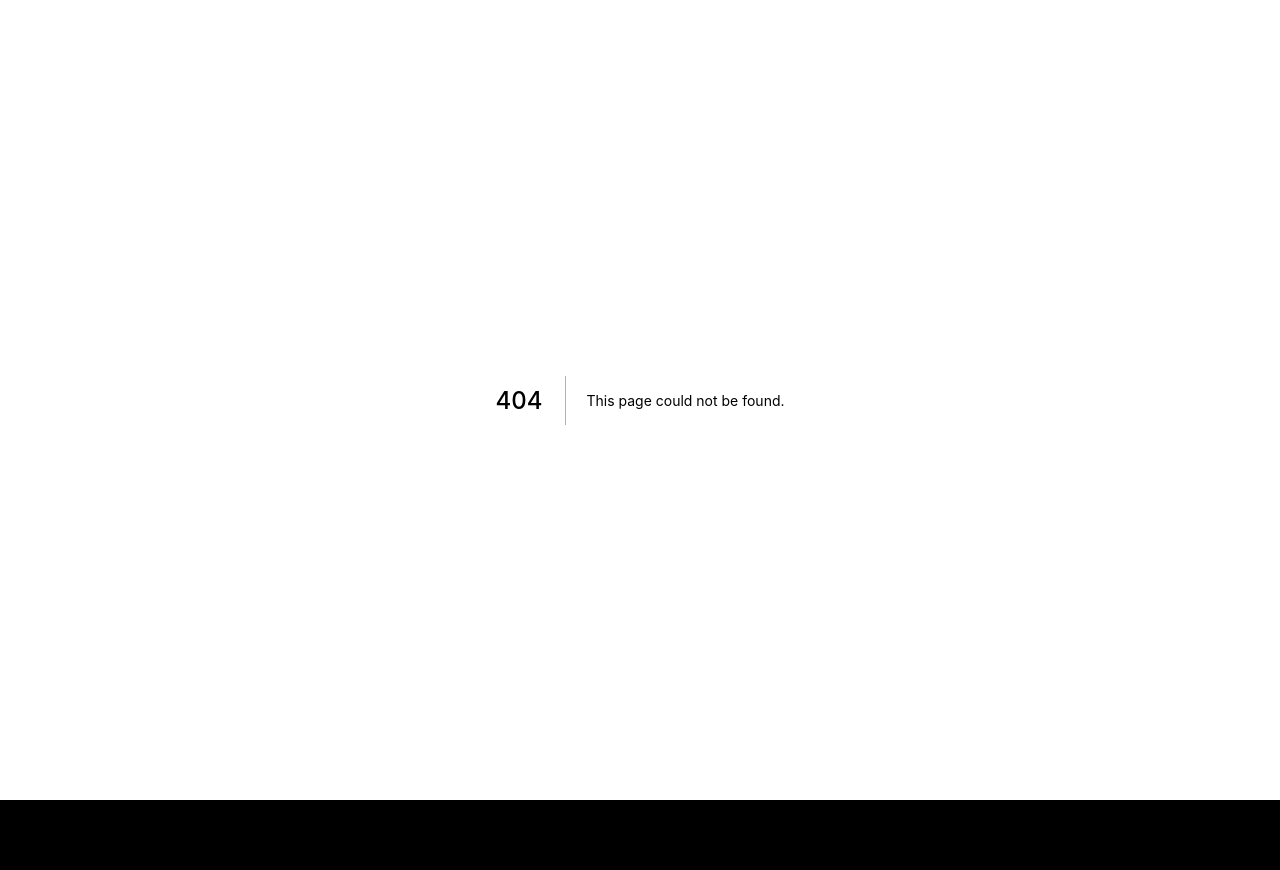
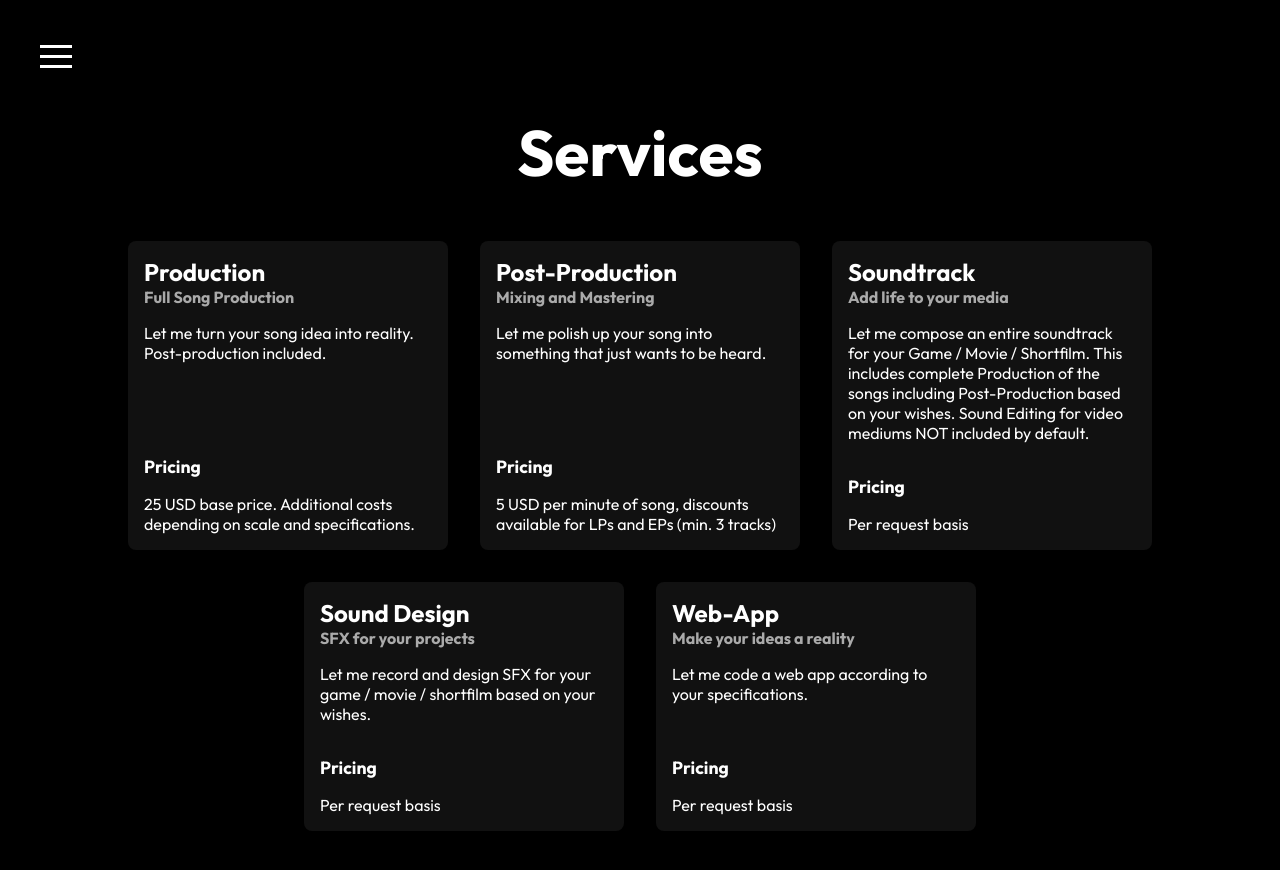
Before and after one commit to DarkPhotonBeam/darkphotonbeam-com, a Next.js app: page /services in a window 1280 px wide. Before the commit this address had no page. Shown: the top 870 px of the page. Before the commit the page ends 800 px from the top, so only its background shows below. Built offline with nearby package versions, Linux system fonts and the light colour scheme.

Commit message:
Basic Frontend

```diff
--- a/components/Cards/Cards.js
+++ b/components/Cards/Cards.js
@@ -11,16 +11,16 @@
 function Card({title, subtitle, description, sections, href}) {
     return (
         <a className={styles.card} href={href} rel={'noreferrer'}>
-            <h2>{title}</h2>
-            <h3>{subtitle}</h3>
-            <p>{description}</p>
+            <h2 className={styles.title}>{title}</h2>
+            <h3 className={styles.subtitle}>{subtitle}</h3>
+            <p className={styles.description}>{description}</p>
             {
                 sections.map((s, i) => (
                     <div key={i} className={styles.section}>
                         {
-                            s.title ? <h3>{s.title}</h3> : ''
+                            s.title ? <h3 className={styles.sectionTitle}>{s.title}</h3> : ''
                         }
-                        <p>{s.description}</p>
+                        <p className={styles.sectionDescription}>{s.description}</p>
                     </div>
                 ))
             }
--- a/components/Cards/Cards.module.scss
+++ b/components/Cards/Cards.module.scss
@@ -3,16 +3,57 @@
 .cards {
   display: flex;
   flex-wrap: wrap;
+  justify-content: center;
+  //overflow-x: hidden;
 }
 
 .card {
+  background: #111;
+  border-radius: .5rem;
   display: flex;
   flex-direction: column;
   max-width: 20rem;
+  transition: transform 100ms ease-in-out;
+  margin: 1rem 1rem;
+  padding: 1rem 1rem;
 
-  > p {
-    flex-grow: 1;
+
+  &:hover {
+    cursor: pointer;
+    transform: scale(1.1);
   }
+}
+
+.title {
+  margin-bottom: 0;
+  font-size: 1.5rem;
+}
+
+.subtitle {
+  color: $c-gray;
+  font-size: 1rem;
+  margin-bottom: 1rem;
+}
+
+.description {
+  flex-grow: 1;
+  padding-bottom: 2rem;
+}
+
+.arrowLeft {
+
+}
+
+.arrowRight {
+
+}
+
+.sectionTitle {
+  font-size: 1.1rem;
+}
+
+.sectionDescription {
+
 }
 
 .section {
--- /dev/null
+++ b/pages/services.js
@@ -0,0 +1,43 @@
+import Layout from "../components/Layout/Layout";
+import {Card, Cards} from "../components/Cards/Cards";
+
+
+export default function Services() {
+    return (
+        <Layout>
+            <h1>Services</h1>
+            <Cards>
+                <Card title={'Production'} subtitle={'Full Song Production'} description={'Let me turn your song idea into reality. Post-production included.'} sections={[
+                    {
+                        title: 'Pricing',
+                        description: '25 USD base price. Additional costs depending on scale and specifications.'
+                    }
+                ]} href={'/services/production'} />
+                <Card title={'Post-Production'} subtitle={'Mixing and Mastering'} description={'Let me polish up your song into something that just wants to be heard.'} sections={[
+                    {
+                        title: 'Pricing',
+                        description: '5 USD per minute of song, discounts available for LPs and EPs (min. 3 tracks)'
+                    }
+                ]} href={'/services/post-production'} />
+                <Card title={'Soundtrack'} subtitle={'Add life to your media'} description={'Let me compose an entire soundtrack for your Game / Movie / Shortfilm. This includes complete Production of the songs including Post-Production based on your wishes. Sound Editing for video mediums NOT included by default.'} sections={[
+                    {
+                        title: 'Pricing',
+                        description: 'Per request basis'
+                    }
+                ]} href={'/services/soundtrack'} />
+                <Card title={'Sound Design'} subtitle={'SFX for your projects'} description={'Let me record and design SFX for your game / movie / shortfilm based on your wishes.'} sections={[
+                    {
+                        title: 'Pricing',
+                        description: 'Per request basis',
+                    }
+                ]} href={'/services/sound-design'} />
+                <Card title={'Web-App'} subtitle={'Make your ideas a reality'} description={'Let me code a web app according to your specifications.'} sections={[
+                    {
+                        title: 'Pricing',
+                        description: 'Per request basis',
+                    }
+                ]} href={'/services/web-app'} />
+            </Cards>
+        </Layout>
+    );
+}
--- a/public/json/routes.json
+++ b/public/json/routes.json
@@ -6,5 +6,9 @@
   {
     "name": "Listen",
     "path": "/listen"
+  },
+  {
+    "name": "Services",
+    "path": "/services"
   }
 ]
--- a/styles/vars.scss
+++ b/styles/vars.scss
@@ -17,5 +17,6 @@
 
 $c-text: #fff;
 $c-bg: #000;
+$c-gray: #aaa;
 
 $c-inactive: #aaa;
```
